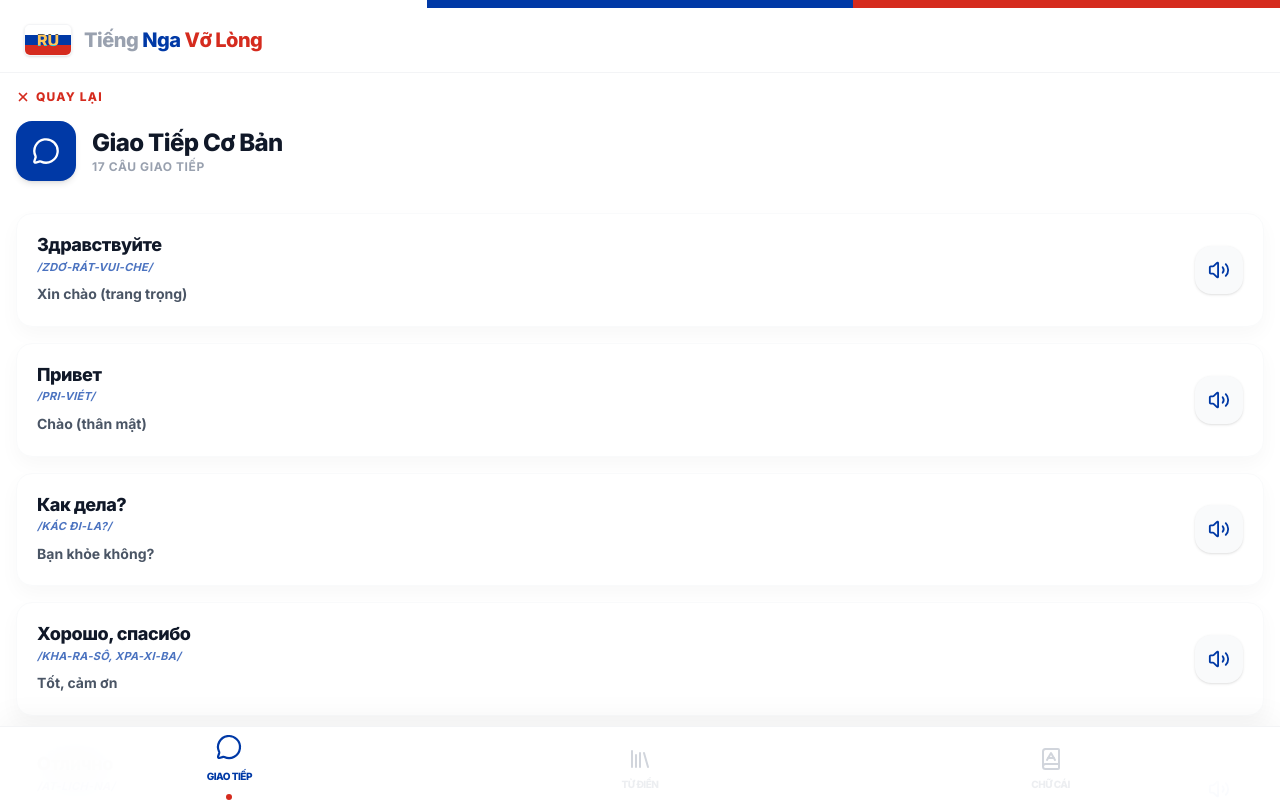
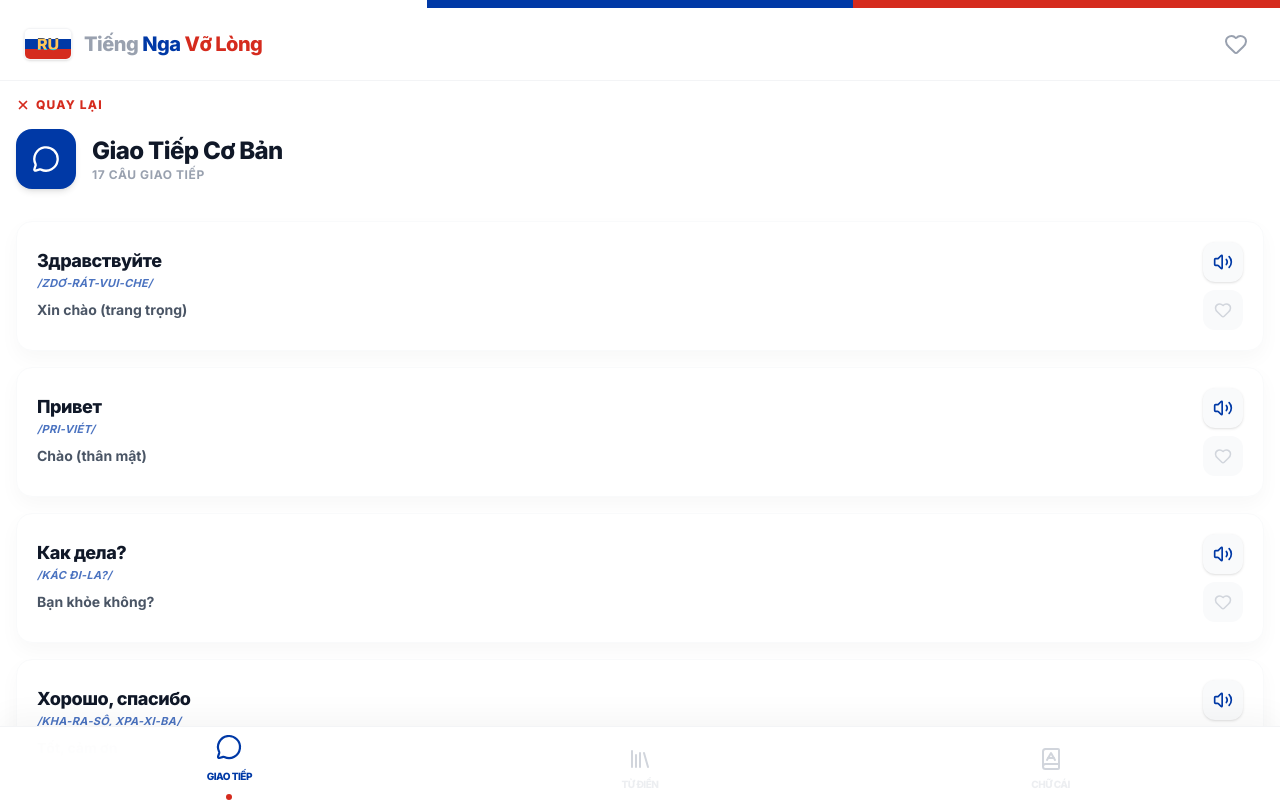
Before and after one commit to manfriendsss/Ru, a React (Vite) app: page / in a window 1280 px wide. Both pictures are taken after a click on the button "Giao Tiếp Cơ Bản". Built offline with nearby package versions, Linux system fonts and the light colour scheme.

Commit message:
feat(favorites): Implement phrase favoriting and persistence
Adds functionality to mark Russian phrases as favorites. Favorites are stored in local storage, allowing users to persist their selections across sessions. This also introduces a new 'fav' tab to the application's navigation.

```diff
--- a/src/App.tsx
+++ b/src/App.tsx
@@ -46,12 +46,34 @@ const iconMap: Record<string, any> = {
 
 export default function App() {
   const [activeTab, setActiveTab] = useState<'home' | 'alphabet' | 'dictionary'>('home');
-  const [selectedCategory, setSelectedCategory] = useState<Category | null>(null);
+  const [selectedCategory, setSelectedCategory] = useState<Category | 'fav' | null>(null);
   const [searchQuery, setSearchQuery] = useState('');
   const [dictSearchQuery, setDictSearchQuery] = useState('');
+  const [favorites, setFavorites] = useState<string[]>(() => {
+    const saved = localStorage.getItem('ru_favorites');
+    return saved ? JSON.parse(saved) : [];
+  });
 
   // Auto-set the "Tech" category if user wants to see their specialty quickly
   const techCategory = useMemo(() => CATEGORIES.find(c => c.id === 'tech'), []);
+
+  useEffect(() => {
+    localStorage.setItem('ru_favorites', JSON.stringify(favorites));
+  }, [favorites]);
+
+  const toggleFavorite = (ru: string) => {
+    setFavorites(prev =>
+      prev.includes(ru) ? prev.filter(f => f !== ru) : [...prev, ru]
+    );
+  };
+
+  const allPhrases = useMemo(() => {
+    return CATEGORIES.flatMap(cat => cat.phrases.map(p => ({ ...p, categoryId: cat.id, categoryTitle: cat.title })));
+  }, []);
+
+  const favoritePhrases = useMemo(() => {
+    return allPhrases.filter(p => favorites.includes(p.ru));
+  }, [favorites, allPhrases]);
 
   useEffect(() => {
     // Hint browser to load voices
@@ -80,10 +102,6 @@ export default function App() {
       window.speechSynthesis.speak(utterance);
     }
   };
-
-  const allPhrases = useMemo(() => {
-    return CATEGORIES.flatMap(cat => cat.phrases.map(p => ({ ...p, categoryId: cat.id, categoryTitle: cat.title })));
-  }, []);
 
   const filteredPhrases = useMemo(() => {
     if (!searchQuery) return [];
@@ -114,7 +132,8 @@ export default function App() {
         </div>
 
         {/* Header - Not sticky anymore */}
-        <header className="bg-white border-b border-gray-100 px-6 py-4 flex items-center justify-between z-10 transition-transform">
+        <header className="bg-white border-b border-gray-100 px-6 py-4 flex flex-col gap-4 z-10 transition-transform">
+          <div className="flex items-center justify-between">
             <div className="flex items-center gap-3">
               <div className="w-12 h-8 relative rounded-md border border-gray-100 overflow-hidden shadow-sm flex flex-col">
                 <div className="flex-1 bg-white"></div>
@@ -130,6 +149,14 @@ export default function App() {
                 <span className="text-[#D52B1E]">Vỡ Lòng</span>
               </h1>
             </div>
+            <button
+              onClick={() => setSelectedCategory("fav")}
+              className={`p-2 rounded-full transition-colors ${selectedCategory === "fav" ? 'bg-red-50 text-red-500' : 'text-gray-400 hover:bg-gray-50'}`}
+            >
+              <Heart className={`w-6 h-6 ${selectedCategory === "fav" ? 'fill-current' : ''}`} />
+            </button>
+          </div>
+
         </header>
 
         <div className="px-4 pt-4">
@@ -179,13 +206,71 @@ export default function App() {
                   </div>
                   {filteredPhrases.length > 0 ? (
                     filteredPhrases.map((phrase, idx) => (
-                      <PhraseCard key={idx} phrase={phrase} onSpeak={() => speak(phrase.ru)} />
+                      <PhraseCard
+                        key={idx}
+                        phrase={phrase}
+                        onSpeak={() => speak(phrase.ru)}
+                        isFavorite={favorites.includes(phrase.ru)}
+                        onToggleFavorite={() => toggleFavorite(phrase.ru)}
+                      />
                     ))
                   ) : (
                     <div className="text-center py-10 text-gray-400 italic">
                       Không tìm thấy câu nào phù hợp...
                     </div>
                   )}
+                </motion.div>
+              ) : selectedCategory === 'fav' ? (
+                <motion.div
+                  initial={{ opacity: 0, x: 20 }}
+                  animate={{ opacity: 1, x: 0 }}
+                  className="space-y-4"
+                >
+                  <div className="flex items-center justify-between mb-4">
+                    <button
+                      onClick={() => setSelectedCategory(null)}
+                      className="flex items-center gap-1.5 text-xs font-black text-[#D52B1E] uppercase tracking-widest hover:opacity-80 transition-opacity"
+                    >
+                      <X size={14} strokeWidth={3} /> Quay lại
+                    </button>
+                    {favorites.length > 0 && (
+                      <button
+                        onClick={() => {
+                          if (confirm('Xóa tất cả mục yêu thích?')) setFavorites([]);
+                        }}
+                        className="text-[10px] font-black text-gray-400 uppercase tracking-widest"
+                      >
+                        Xóa tất cả
+                      </button>
+                    )}
+                  </div>
+                  <div className="flex items-center gap-4 mb-8">
+                    <div className="p-4 bg-red-500 rounded-2xl text-white shadow-md">
+                      <Heart size={28} fill="currentColor" />
+                    </div>
+                    <div>
+                      <h2 className="text-2xl font-black text-gray-900 tracking-tight">Mục yêu thích</h2>
+                      <p className="text-gray-400 text-xs font-bold uppercase tracking-wider">{favoritePhrases.length} câu đã lưu</p>
+                    </div>
+                  </div>
+
+                  <div className="space-y-4">
+                    {favoritePhrases.length > 0 ? (
+                      favoritePhrases.map((phrase, idx) => (
+                        <PhraseCard
+                          key={idx}
+                          phrase={phrase}
+                          onSpeak={() => speak(phrase.ru)}
+                          isFavorite={true}
+                          onToggleFavorite={() => toggleFavorite(phrase.ru)}
+                        />
+                      ))
+                    ) : (
+                      <div className="text-center py-20 text-gray-300 italic">
+                        Chưa có câu nào được lưu...
+                      </div>
+                    )}
+                  </div>
                 </motion.div>
               ) : !selectedCategory ? (
                 <>
@@ -259,7 +344,13 @@ export default function App() {
 
                   <div className="space-y-4">
                     {selectedCategory.phrases.map((phrase, idx) => (
-                      <PhraseCard key={idx} phrase={phrase} onSpeak={() => speak(phrase.ru)} />
+                      <PhraseCard
+                        key={idx}
+                        phrase={phrase}
+                        onSpeak={() => speak(phrase.ru)}
+                        isFavorite={favorites.includes(phrase.ru)}
+                        onToggleFavorite={() => toggleFavorite(phrase.ru)}
+                      />
                     ))}
                   </div>
                 </motion.div>
@@ -400,7 +491,7 @@ export default function App() {
   );
 }
 
-function PhraseCard({ phrase, onSpeak }: { phrase: any, onSpeak: () => void, key?: any }) {
+function PhraseCard({ phrase, onSpeak, isFavorite, onToggleFavorite }: { phrase: any, onSpeak: () => void, isFavorite: boolean, onToggleFavorite: () => void }) {
   return (
     <motion.div
       initial={{ opacity: 0, y: 10 }}
@@ -412,12 +503,20 @@ function PhraseCard({ phrase, onSpeak }: { phrase: any, onSpeak: () => void, key
         <p className="text-[11px] text-[#0039A6] font-bold italic mb-2 tracking-wide uppercase opacity-70">/{phrase.pron}/</p>
         <p className="text-sm text-gray-600 font-bold leading-relaxed">{phrase.vi}</p>
       </div>
+      <div className="flex flex-col gap-2">
         <button
           onClick={onSpeak}
-        className="w-12 h-12 rounded-2xl bg-gray-50 text-[#0039A6] flex items-center justify-center hover:bg-[#D52B1E] hover:text-white transition-all shadow-sm active:scale-90"
+          className="w-10 h-10 rounded-xl bg-gray-50 text-[#0039A6] flex items-center justify-center hover:bg-[#0039A6] hover:text-white transition-all shadow-sm active:scale-90"
         >
-        <Volume2 size={22} />
+          <Volume2 size={20} />
         </button>
+        <button
+          onClick={onToggleFavorite}
+          className={`w-10 h-10 rounded-xl flex items-center justify-center transition-all ${isFavorite ? 'bg-red-50 text-red-500 border border-red-100' : 'bg-gray-50 text-gray-300 hover:text-red-400'}`}
+        >
+          <Heart size={18} fill={isFavorite ? "currentColor" : "none"} />
+        </button>
+      </div>
     </motion.div>
   );
 }
```
Lines whose indentation alone changed are shown as unchanged.
